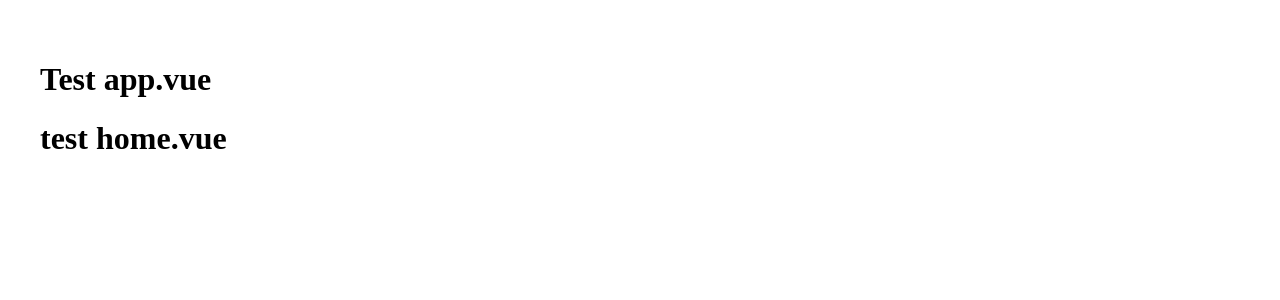
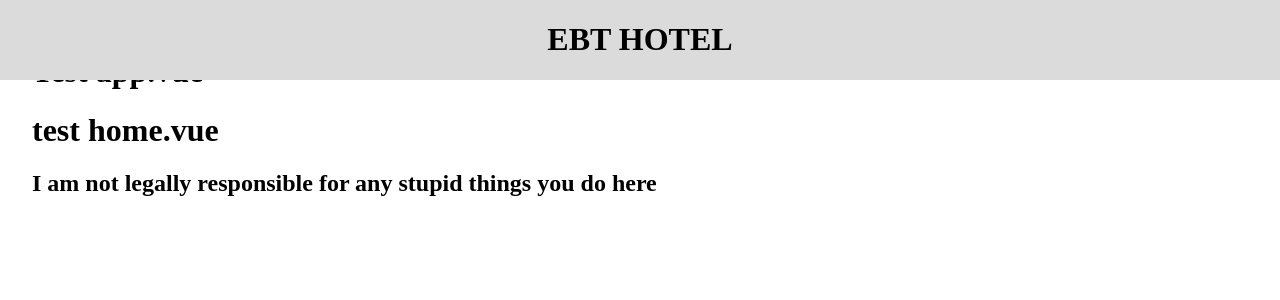
Before and after one commit to staten-island-tech/vue-project-2-ebt, a Vue app in the folder project/: page / in a window 1280 px wide. Shown: the top 300 px of the page. Built offline with nearby package versions, Linux system fonts and the light colour scheme.

Commit message:
I'm the most productive person here

```diff
--- a/project/src/App.vue
+++ b/project/src/App.vue
@@ -1,15 +1,31 @@
 <script setup>
 import Home from "./components/Home.vue";
+import Header from "./components/Header.vue";
+import Footer from "./components/Footer.vue";
 </script>
 
 <template>
   <div>
     <h1>Test app.vue</h1>
+    <Header></Header>
     <Home></Home>
+    <Footer></Footer>
   </div>
 </template>
 
 <style>
+:root {
+  --color1: rgb(219, 219, 219);
+  --color2: black;
+  --color3: black;
+  --color4: black;
+  --color5: black;
+  --color6: black;
+  --color7: black;
+  --color8: black;
+  --color9: black;
+  --color10: black;
+}
 #app {
   max-width: 1280px;
   margin: 0 auto;
@@ -17,4 +33,8 @@ import Home from "./components/Home.vue";
 
   font-weight: normal;
 }
+body {
+  margin: 0;
+  padding: 0;
+}
 </style>
--- /dev/null
+++ b/project/src/components/Footer.vue
@@ -0,0 +1,8 @@
+<template>
+  <div class="footer">
+    <h2>I am not legally responsible for any stupid things you do here</h2>
+  </div>
+</template>
+
+<style scoped>
+</style>
--- /dev/null
+++ b/project/src/components/Header.vue
@@ -0,0 +1,17 @@
+<template>
+  <div class="header">
+    <h1>EBT HOTEL</h1>
+  </div>
+</template>
+
+<style scoped>
+.header {
+  top: 0;
+  position: fixed;
+  background-color: var(--color1);
+  color: var(--color2);
+  width: 100%;
+  left: 0;
+  text-align: center;
+}
+</style>
```
